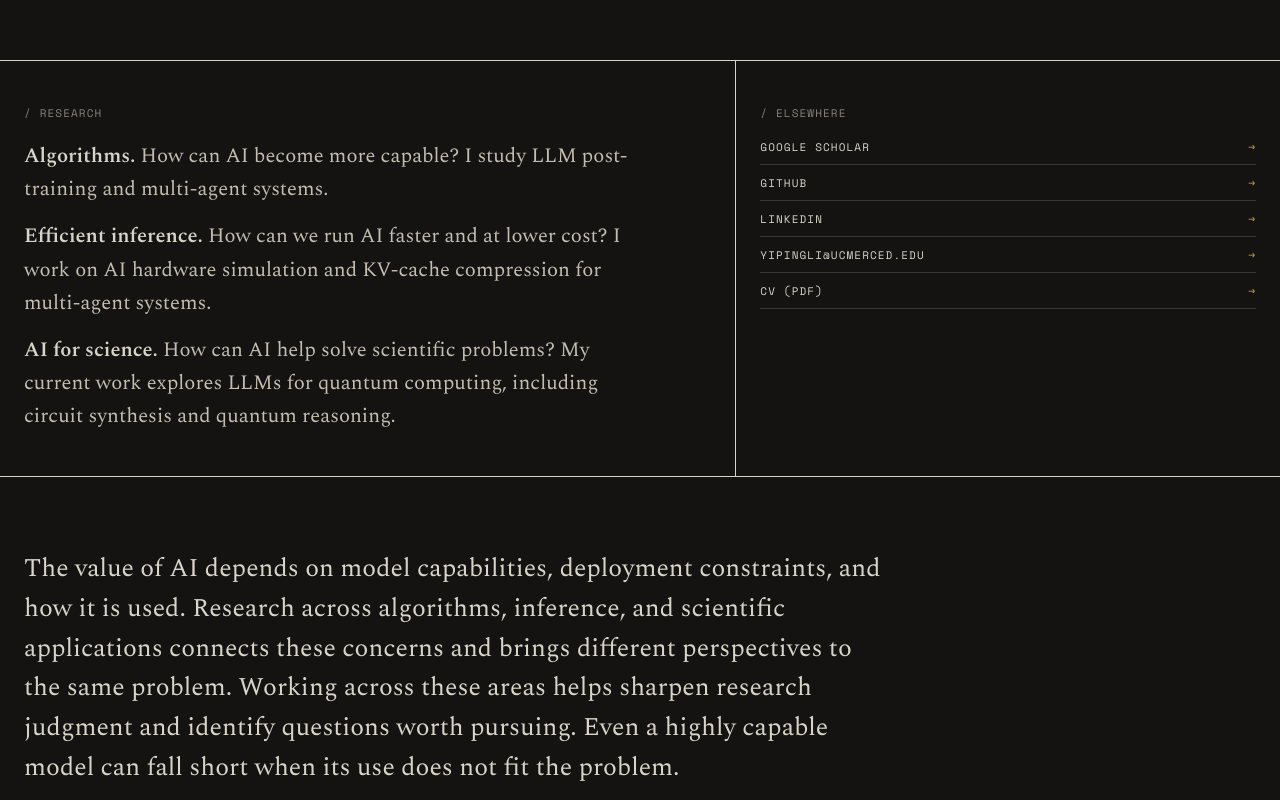
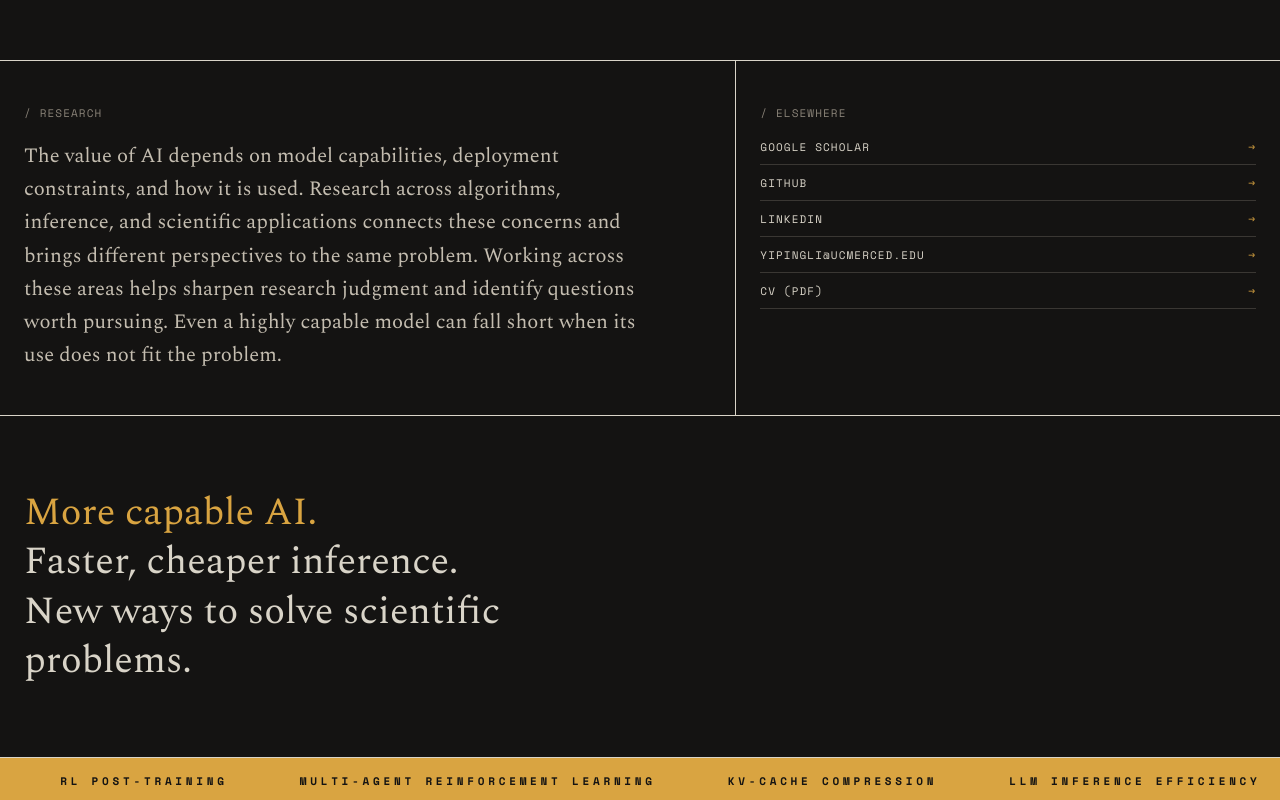
Before and after one commit to markli404/markli404.github.io, a plain HTML site: page index.html in a window 1280 px wide. Shown: the part 740-1540 px from the top of the page. Drawn offline with nearby package versions, Linux system fonts and the light colour scheme.

Commit message:
Move research philosophy to introduction and restore motto

```diff
--- a/index.html
+++ b/index.html
@@ -123,8 +123,8 @@ ul{padding:0;list-style:none}
 
 .creed{padding-inline:max(24px,calc((100% - var(--maxw))/2));
   padding-block:clamp(56px,9vh,104px);border-bottom:1px solid var(--bone)}
-.creed p{font-family:var(--serif);font-weight:400;font-size:clamp(21px,2vw,30px);
-  line-height:1.55;color:var(--bone);max-width:68ch;text-wrap:pretty}
+.creed p{font-family:var(--serif);font-weight:400;font-size:clamp(26px,3vw,46px);
+  line-height:1.28;color:var(--bone);max-width:30ch;text-wrap:balance}
 .creed em{font-style:normal;color:var(--amber)}
 
 /* ---- marquee band ---------------------------------------------------- */
@@ -299,12 +299,11 @@ ul{padding:0;list-style:none}
   <section class="two" id="about">
     <div>
       <div class="meta label rv">/ RESEARCH</div>
-      <p class="rv" style="--i:1"><strong>Algorithms.</strong> How can AI become more capable? I study LLM
-        post-training and multi-agent systems.</p>
-      <p class="rv" style="--i:2"><strong>Efficient inference.</strong> How can we run AI faster and at lower cost?
-        I work on AI hardware simulation and KV-cache compression for multi-agent systems.</p>
-      <p class="rv" style="--i:3"><strong>AI for science.</strong> How can AI help solve scientific problems?
-        My current work explores LLMs for quantum computing, including circuit synthesis and quantum reasoning.</p>
+      <p class="rv" style="--i:1">The value of AI depends on model capabilities, deployment constraints, and how it is used.
+        Research across algorithms, inference, and scientific applications connects these concerns and brings
+        different perspectives to the same problem. Working across these areas helps sharpen research judgment
+        and identify questions worth pursuing. Even a highly capable model can fall short when its use does not
+        fit the problem.</p>
     </div>
     <div>
       <div class="meta label rv">/ ELSEWHERE</div>
@@ -319,11 +318,7 @@ ul{padding:0;list-style:none}
   </section>
 
   <section class="creed">
-    <p class="rv">The value of AI depends on model capabilities, deployment constraints, and how it is used.
-      Research across algorithms, inference, and scientific applications connects these concerns and brings
-      different perspectives to the same problem. Working across these areas helps sharpen research judgment
-      and identify questions worth pursuing. Even a highly capable model can fall short when its use does not
-      fit the problem.</p>
+    <p class="rv"><em>More capable AI.</em><br>Faster, cheaper inference.<br>New ways to solve scientific problems.</p>
   </section>
 
   <div class="band" aria-hidden="true">
```
